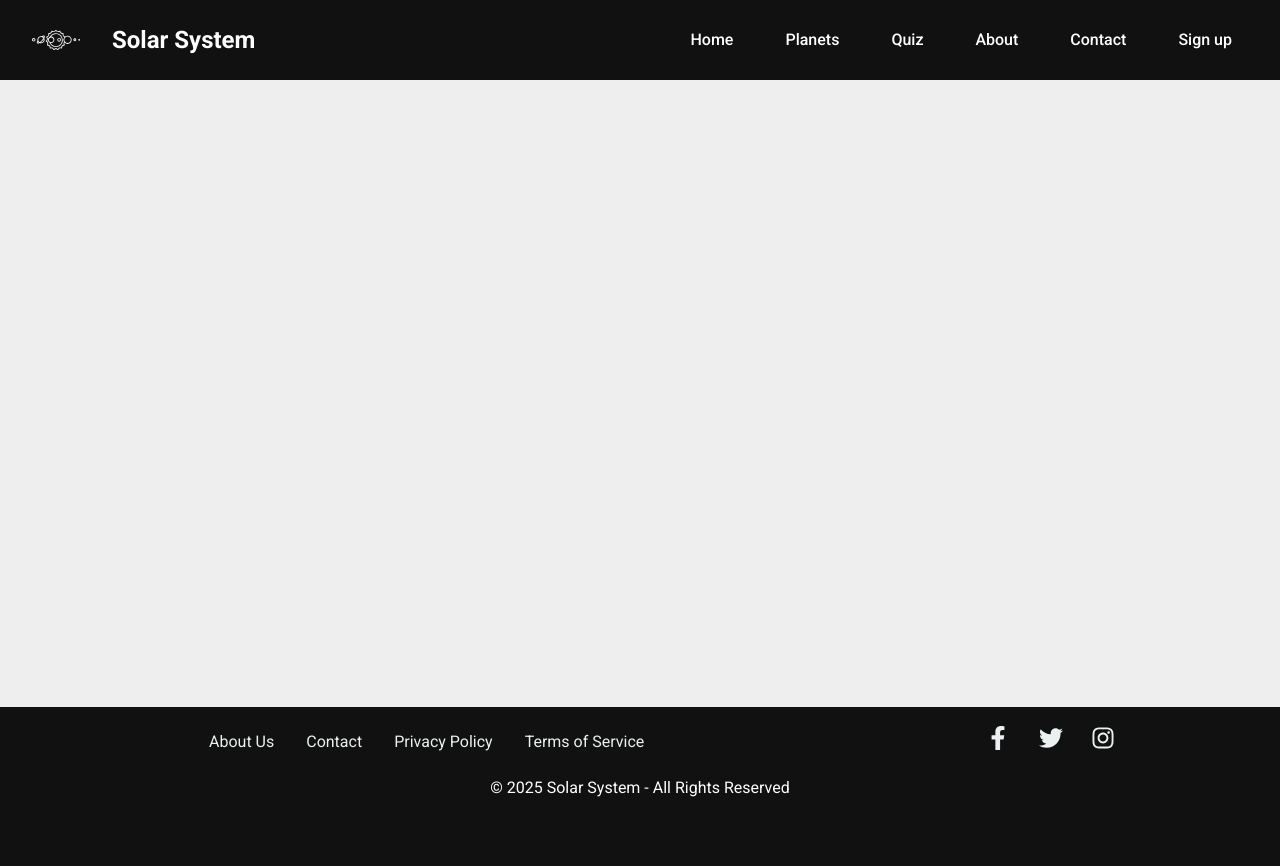
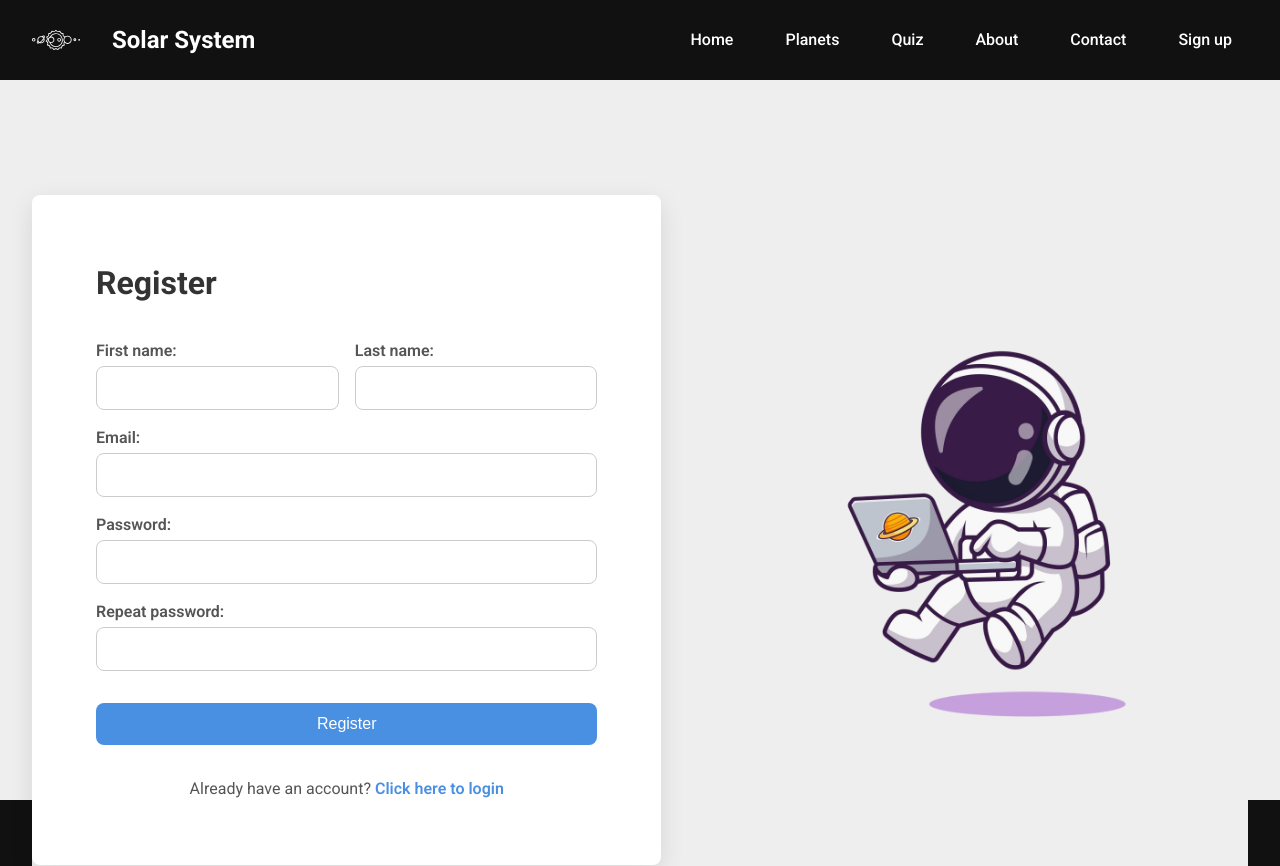
Before and after one commit to atanas-n-nikolov/Solar-System-React-2025-SoftUni, a React (Vite) app in the folder client/: page /sign-up in a window 1280 px wide. Shown: the top 866 px of the page. Before the commit the page ends 800 px from the top, so only its background shows below. Built offline with nearby package versions, Linux system fonts and the light colour scheme.

Commit message:
Add register and login component

```diff
--- a/client/src/App.jsx
+++ b/client/src/App.jsx
@@ -6,6 +6,8 @@ import Home from './components/home/Home'
 import HeroSection from './components/home/hero-section/HeroSection'
 import LastQuestion from './components/home/last-question/LastQuestion'
 import Planets from './components/planets/Planets'
+import Register from './components/register/Register'
+import Login from './components/login/Login'
 
 export default function App() {
 
@@ -22,6 +24,8 @@ export default function App() {
                         </>}>
                         </Route>
                         <Route path="/planets" element={<Planets />} />
+                        <Route path="/sign-up" element={<Register />} />
+                        <Route path="/login" element={<Login />} />
                     </Routes>
                 </main>
                 <Footer />
--- /dev/null
+++ b/client/src/components/login/Login.css
@@ -0,0 +1,97 @@
+.login-container {
+    display: flex;
+    justify-content: center;
+    align-items: center;
+    background-color: #eee;
+    gap: 5em;
+    height: 900px;
+  }
+
+  .login-form {
+    flex: 1;
+    max-width: 70ch;
+    background-color: #fff;
+    display: flex;
+    flex-direction: column;
+    gap: 1em;
+    padding: 4em;
+    box-shadow: 0 8px 24px rgba(0, 0, 0, 0.1);
+    border-radius: 0.5em;
+  }
+
+  .login-form h2 {
+    font-size: 2rem;
+    margin-bottom: 1rem;
+    color: #333;
+  }
+
+  .login-form label {
+    font-weight: 600;
+    color: #555;
+  }
+
+  .login-form input {
+    padding: 0.75rem 1rem;
+    border: 1px solid #ccc;
+    border-radius: 8px;
+    font-size: 1rem;
+    transition: border-color 0.3s;
+  }
+
+  .login-form input:focus {
+    outline: none;
+    border-color: #4a90e2;
+  }
+
+  .login-form button {
+    margin-top: 1rem;
+    padding: 0.75rem;
+    background-color: #4a90e2;
+    color: #fff;
+    font-size: 1rem;
+    border: none;
+    border-radius: 8px;
+    cursor: pointer;
+    transition: background-color 0.3s;
+  }
+
+  .form-group {
+    display: flex;
+    flex-direction: column;
+    gap: 0.2em;
+  }
+
+  .login-form button:hover {
+    background-color: #357bd8;
+  }
+
+  .login-image {
+    flex: 1;
+    display: flex;
+    align-items: center;
+    justify-content: center;
+  }
+
+  .login-image img {
+    max-width: 90%;
+    height: auto;
+    border-radius: 12px;
+    object-fit: cover;
+  }
+
+  .signup-message {
+    margin-top: 1rem;
+    font-size: 1rem;
+    color: #555;
+    text-align: center;
+  }
+
+  .signup-message a {
+    color: #4a90e2;
+    text-decoration: none;
+    font-weight: 600;
+  }
+
+  .signup-message a:hover {
+    text-decoration: underline;
+  }
--- /dev/null
+++ b/client/src/components/login/Login.jsx
@@ -0,0 +1,29 @@
+import { Link } from "react-router";
+
+import './Login.css';
+
+export default function Login() {
+    return (
+        <div className="container">
+            <section className="login-container">
+                <form className="login-form">
+                    <h2>Login</h2>
+                    <div className="form-group">
+                    <label htmlFor="email">Email:</label>
+                    <input type="email" id="email" name="email" required />
+                    </div>
+                    <div className="form-group">
+                    <label htmlFor="password">Password:</label>
+                    <input type="password" id="password" name="password" required />
+                    </div>
+                    <button type="submit">Login</button>
+                    <p className="signup-message">You don't have an account? <Link to="/sign-up">Click here to sign up</Link></p>
+                </form>
+
+                <aside className="login-image">
+                    <img src="/images/login-image.png" alt="Login Illustration" />
+                </aside>
+            </section>
+        </div>
+    )
+}
--- /dev/null
+++ b/client/src/components/register/Register.css
@@ -0,0 +1,106 @@
+.register-container {
+    display: flex;
+    justify-content: center;
+    align-items: center;
+    background-color: #eee;
+    gap: 5em;
+    height: 900px;
+  }
+
+  .register-form {
+    flex: 1;
+    background-color: #fff;
+    max-width: 70ch;
+    display: flex;
+    flex-direction: column;
+    gap: 1em;
+    padding: 4em;
+    box-shadow: 0 8px 24px rgba(0, 0, 0, 0.1);
+    border-radius: 0.5em;
+  }
+
+  .register-form h2 {
+    font-size: 2rem;
+    margin-bottom: 1rem;
+    color: #333;
+  }
+
+  .register-form label {
+    font-weight: 600;
+    color: #555;
+  }
+
+  .register-form input {
+    padding: 0.75rem 1rem;
+    border: 1px solid #ccc;
+    border-radius: 8px;
+    font-size: 1rem;
+    transition: border-color 0.3s;
+  }
+
+  .form-full-name {
+    display: flex;
+    gap: 1em;
+  }
+
+  .form-full-name .form-group {
+    flex: 1;
+  }
+
+  .form-group {
+    display: flex;
+    flex-direction: column;
+    gap: 0.2em;
+  }
+
+  .register-form input:focus {
+    outline: none;
+    border-color: #4a90e2;
+  }
+
+  .register-form button {
+    margin-top: 1rem;
+    padding: 0.75rem;
+    background-color: #4a90e2;
+    color: #fff;
+    font-size: 1rem;
+    border: none;
+    border-radius: 8px;
+    cursor: pointer;
+    transition: background-color 0.3s;
+  }
+
+  .register-form button:hover {
+    background-color: #357bd8;
+  }
+
+  .register-image {
+    flex: 1;
+    display: flex;
+    align-items: center;
+    justify-content: center;
+  }
+
+  .register-image img {
+    max-width: 90%;
+    height: auto;
+    border-radius: 12px;
+    object-fit: cover;
+  }
+
+  .signup-message {
+    margin-top: 1rem;
+    font-size: 1rem;
+    color: #555;
+    text-align: center;
+  }
+
+  .signup-message a {
+    color: #4a90e2;
+    text-decoration: none;
+    font-weight: 600;
+  }
+
+  .signup-message a:hover {
+    text-decoration: underline;
+  }
--- /dev/null
+++ b/client/src/components/register/Register.jsx
@@ -0,0 +1,46 @@
+import { Link } from "react-router";
+import './Register.css'
+
+export default function Register() {
+    return (
+        <div className="container">
+            <section className="register-container">
+                <form className="register-form">
+                    <h2>Register</h2>
+
+                    <div className="form-full-name">
+                    <div className="form-group">
+                    <label htmlFor="firstName">First name:</label>
+                    <input type="text" id="firstName" name="firstName" required />
+                    </div>
+                    <div className="form-group">
+                    <label htmlFor="lastName">Last name:</label>
+                    <input type="text" id="lastName" name="lastName" required />
+                    </div>
+                    </div>
+                    <div className="form-group">
+                    <label htmlFor="email">Email:</label>
+                    <input type="email" id="email" name="email" required />
+                    </div>
+                    <div className="form-group">
+                    <label htmlFor="password">Password:</label>
+                    <input type="password" id="password" name="password" required />
+                    </div>
+                    <div className="form-group">
+                    <label htmlFor="re-password">Repeat password:</label>
+                    <input type="password" id="re-password" name="re-password" required />
+                    </div>
+
+                    <button type="submit">Register</button>
+                    <p className="signup-message">
+                        Already have an account? <Link to="/login">Click here to login</Link>
+                    </p>
+                </form>
+
+                <aside className="register-image">
+                    <img src="/images/register-image.png" alt="Register Illustration" />
+                </aside>
+            </section>
+        </div>
+    )
+}
```
